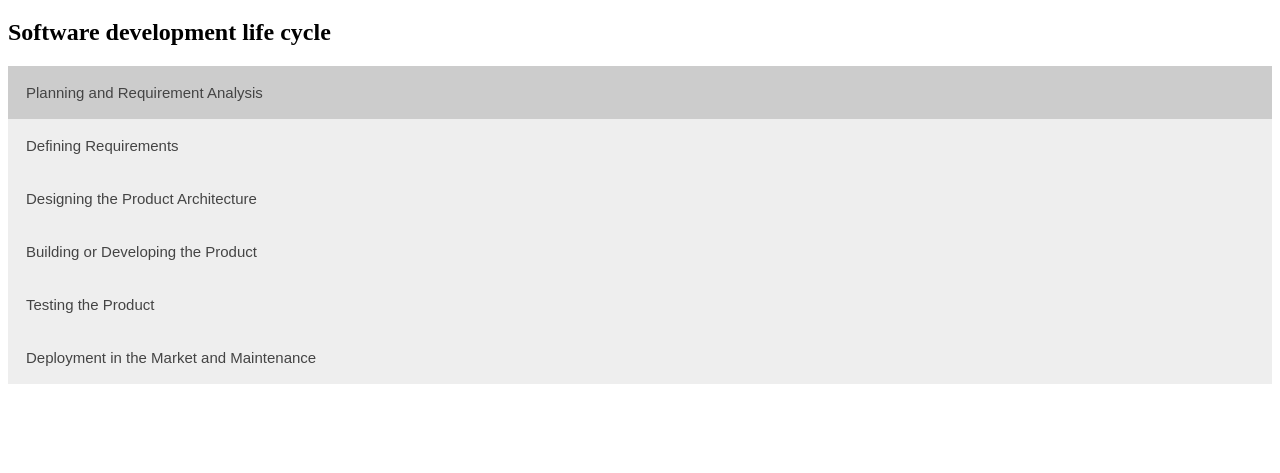
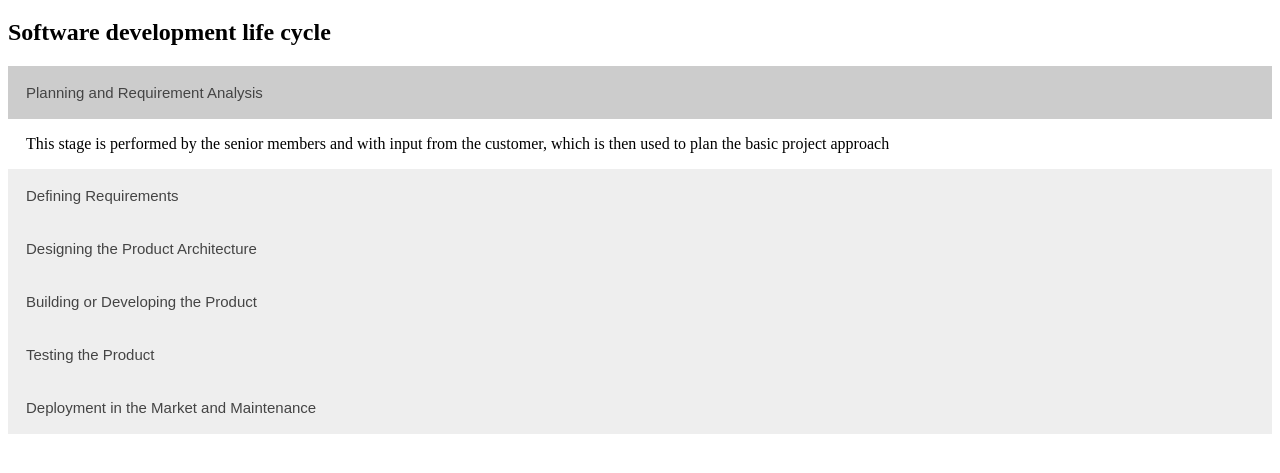
Before and after one commit to erik-petrov/SDLC-page, a plain HTML site: page index.html in a window 1280 px wide. Both pictures are taken after a click on the button "Planning and Requirement Analysis". Shown: the part 61-534 px from the top of the page. Drawn offline with Linux system fonts and the light colour scheme.

Commit message:
Update index.html

```diff
--- a/index.html
+++ b/index.html
@@ -67,10 +67,10 @@
   acc[i].addEventListener("click", function() {
     this.classList.toggle("active");
     var panel = this.nextElementSibling;
-        if (panel.style.display === "block") {
-          panel.style.display = "none";
+    if (panel.style.maxHeight) {
+      panel.style.maxHeight = null;
     } else {
-          panel.style.display = "block";
+      panel.style.maxHeight = panel.scrollHeight + "px";
     }
   });
 }
```
Lines whose indentation alone changed are shown as unchanged.
